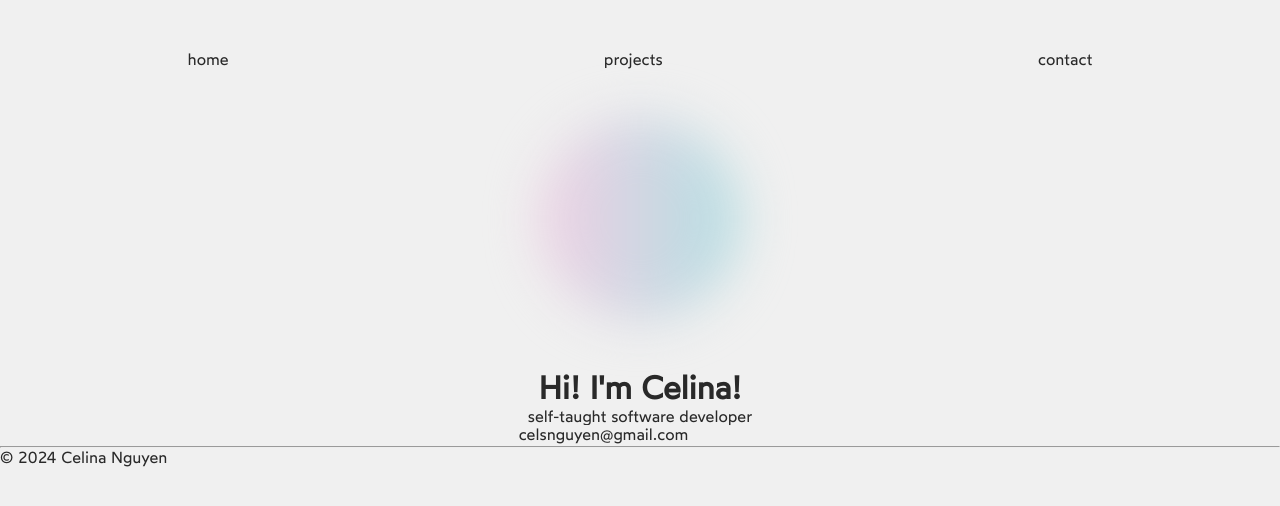
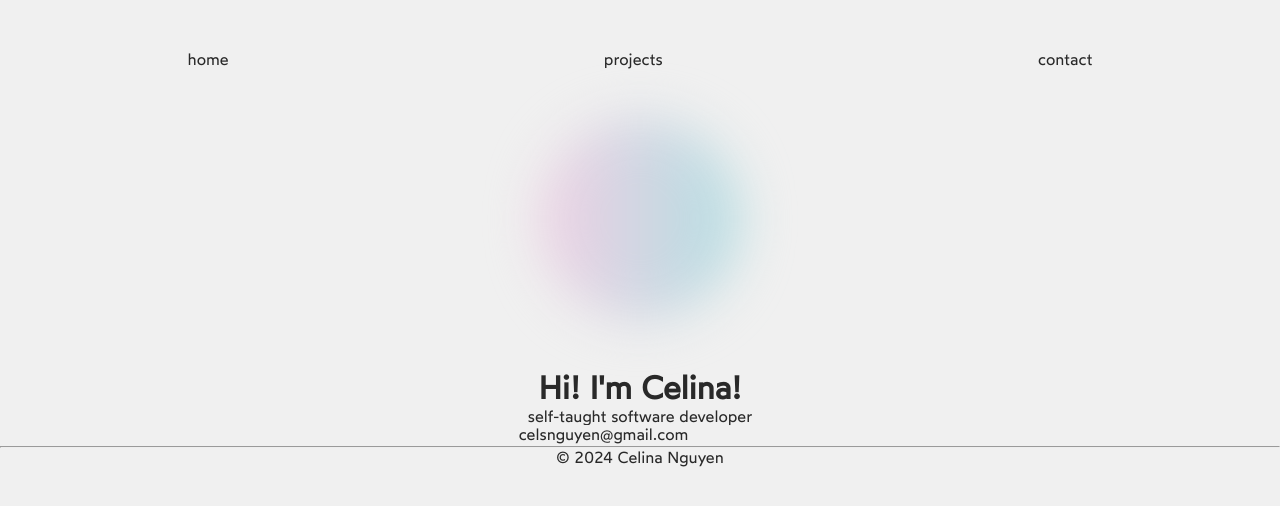
Before and after one commit to cel004/my-portfolio, a React (Vite) app in the folder portfolio-website/: page / in a window 1280 px wide. Shown: the top 506 px of the page. Built offline with nearby package versions, Linux system fonts and the light colour scheme.

Commit message:
Add footer

```diff
--- a/portfolio-website/src/style.css
+++ b/portfolio-website/src/style.css
@@ -67,3 +67,16 @@ ul {
 #email {
   margin-top: -1px;
 }
+
+.footer {
+  display: flex;
+  align-items: center;
+  justify-content: center;
+}
+
+.copyright {
+  display: flex;
+  justify-content: center;
+  font-size: 1rem;
+
+}
```
